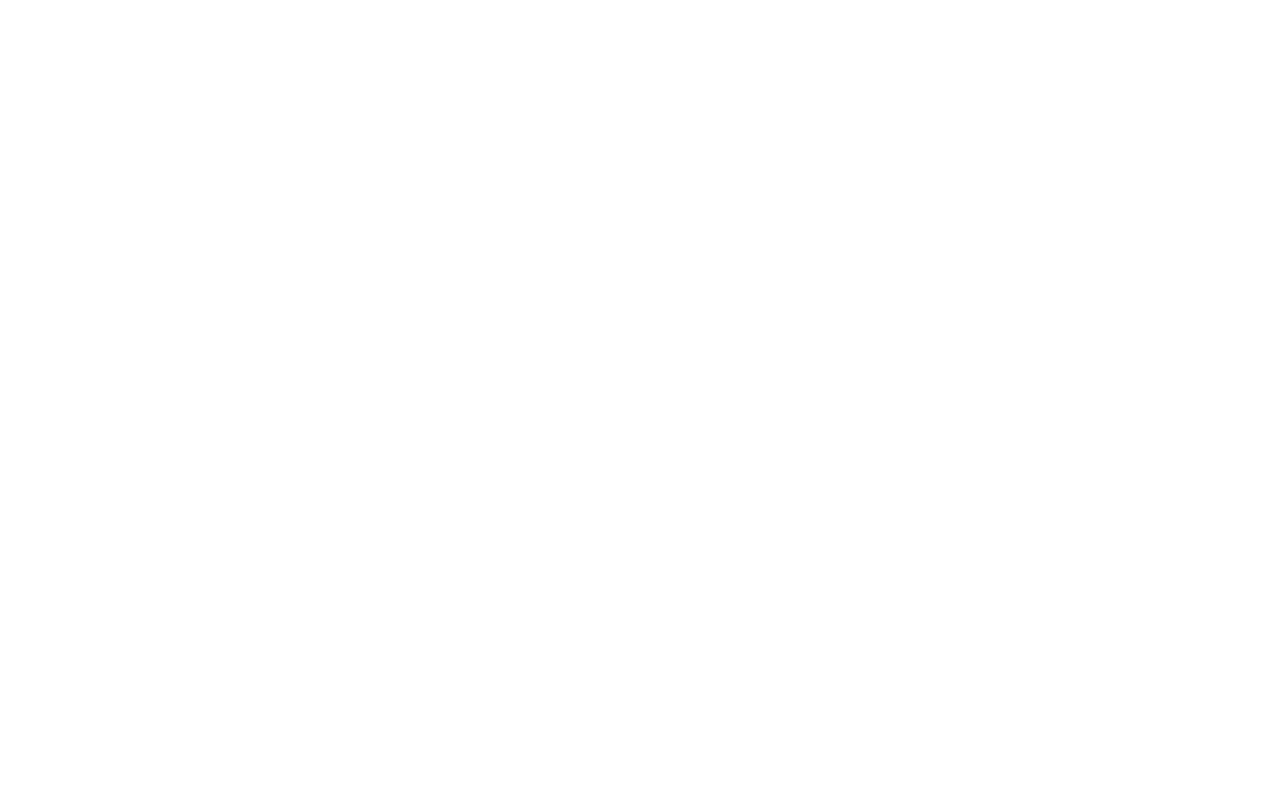
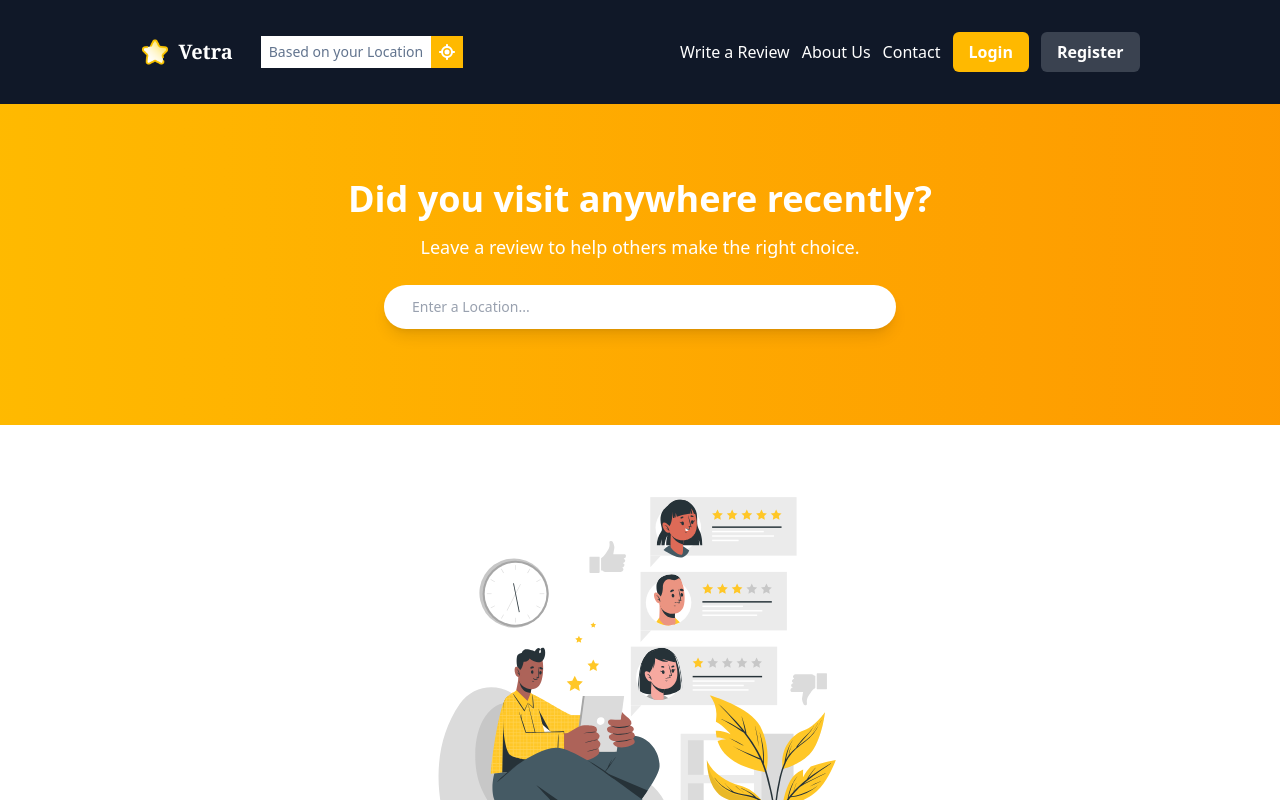
Before and after one commit to Opia12345/Vetra, a React (Vite) app: page /review in a window 1280 px wide. Before the commit this address had no page. Shown: the top 800 px of the page. Built offline with nearby package versions, Linux system fonts and the light colour scheme.

Commit message:
feat: completed the review route and updated the production build

```diff
--- a/src/App.tsx
+++ b/src/App.tsx
@@ -3,6 +3,7 @@
 import Home from "./pages/Home";
 import CategoryDetails from "./routes/CategoryDetails";
 import { useState } from "react";
+import Review from "./pages/Review";
 
 function App() {
   const [isPopupOpen, setIsPopupOpen] = useState(false);
@@ -15,6 +16,16 @@
     <>
       <Routes>
         <Route path="/" element={<Home />} />
+        <Route
+          path="/review"
+          element={
+            <Review
+              isOpen={isPopupOpen}
+              onLoginClick={togglePopup}
+              onClose={togglePopup}
+            />
+          }
+        />
         <Route
           path={`/categories/:id`}
           element={
--- /dev/null
+++ b/src/pages/Review.tsx
@@ -0,0 +1,93 @@
+import { useState } from "react";
+import { navLinks } from "../data/data.ts";
+import { NavLink } from "react-router-dom";
+import NavSectionOne from "../components/NavSectionOne.tsx";
+import { FontAwesomeIcon } from "@fortawesome/react-fontawesome";
+import { faBarsStaggered } from "@fortawesome/free-solid-svg-icons";
+import MobileNav from "../components/MobileNav.tsx";
+import InteractionPopup from "../components/InteractionPopup.tsx";
+import Footer from "../sections/Footer.tsx";
+
+interface InteractionPopupProps {
+  isOpen: boolean;
+  onLoginClick: any;
+  onClose: () => void;
+}
+
+const Review: React.FC<InteractionPopupProps> = ({
+  onLoginClick,
+  isOpen,
+  onClose,
+}) => {
+  const [mobileNav, setMobileNav] = useState(false);
+
+  return (
+    <section className="">
+      <nav className="p-8 flex fixed z-[8888] top-0 right-0 w-full bg-gray-900 items-center justify-around">
+        <NavSectionOne />
+        <div className="md:flex gap-3 hidden font-font-light text-white items-center">
+          {navLinks.map((navLink) => (
+            <NavLink to={navLink.path} key={navLink.id}>
+              <h4 className="hover:text-slate-300">{navLink.name}</h4>
+            </NavLink>
+          ))}
+          <button
+            onClick={onLoginClick}
+            className="bg-amber-400 px-4 py-2 cursor-pointer hover:bg-amber-500 transition-all ease-in-out duration-300 rounded-md text-white font-semibold"
+          >
+            Login
+          </button>
+          <button
+            onClick={onLoginClick}
+            className="bg-slate-200/20 px-4 py-2 cursor-pointer hover:bg-slate-400/20 transition-all ease-in-out duration-300 rounded-md text-white font-semibold"
+          >
+            Register
+          </button>
+        </div>
+        <div className="md:hidden">
+          <FontAwesomeIcon
+            onClick={() => setMobileNav(true)}
+            icon={faBarsStaggered}
+            className="text-white text-xl cursor-pointer"
+          />
+        </div>
+      </nav>
+
+      <MobileNav
+        navLinks={navLinks}
+        setMobileNav={setMobileNav}
+        isVisible={mobileNav}
+        onLoginClick={onLoginClick}
+      />
+      <div className="bg-gradient-to-r from-amber-400 to-amber-500 w-full py-24 px-6 mt-20 flex justify-center items-center text-white">
+        <div className="flex flex-col items-center text-center max-w-2xl">
+          <h1 className="text-4xl font-extrabold leading-tight">
+            Did you visit anywhere recently?
+          </h1>
+          <p className="text-lg mt-3 font-medium">
+            Leave a review to help others make the right choice.
+          </p>
+          <div className="bg-white rounded-full shadow-lg w-full max-w-lg px-5 py-3 mt-6 flex items-center">
+            <input
+              type="search"
+              className="w-full outline-none text-gray-700 placeholder:text-gray-400 text-sm px-2 bg-transparent"
+              placeholder="Enter a Location..."
+            />
+          </div>
+        </div>
+      </div>
+
+      <div className="flex justify-center flex-col p-8 items-center">
+        <img src="/review.svg" className="md:w-[40%]" alt="" />
+        <p className="text-slate-600 md:text-lg text-xs text-center">Register now and get the full user experience, you're just one click away!</p>
+      </div>
+
+      {isOpen && <InteractionPopup isOpen={isOpen} onClose={onClose} />}
+
+        <Footer />
+
+    </section>
+  );
+};
+
+export default Review;
```
Also changed, not shown: public/review.svg (added), 6 other files (tests, documents, lock files or other folders).
